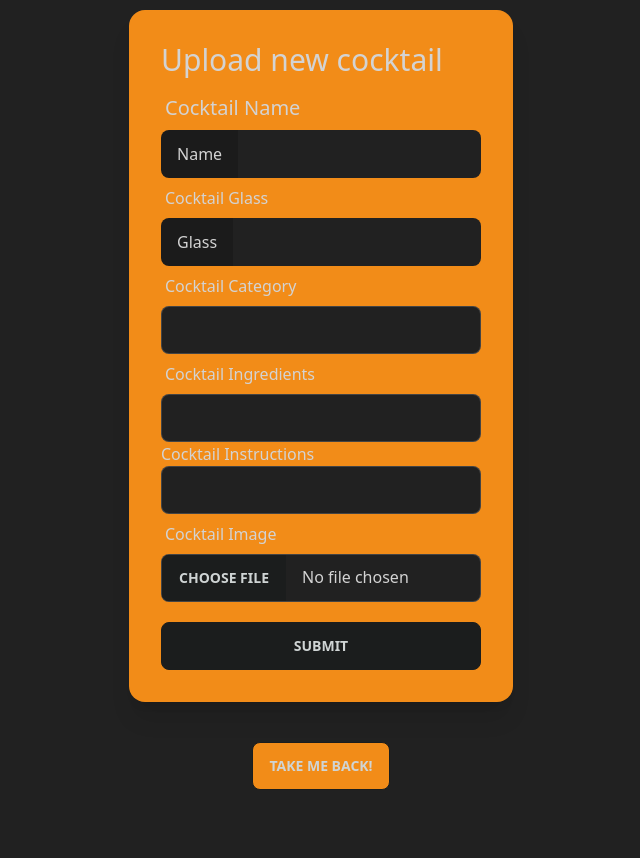
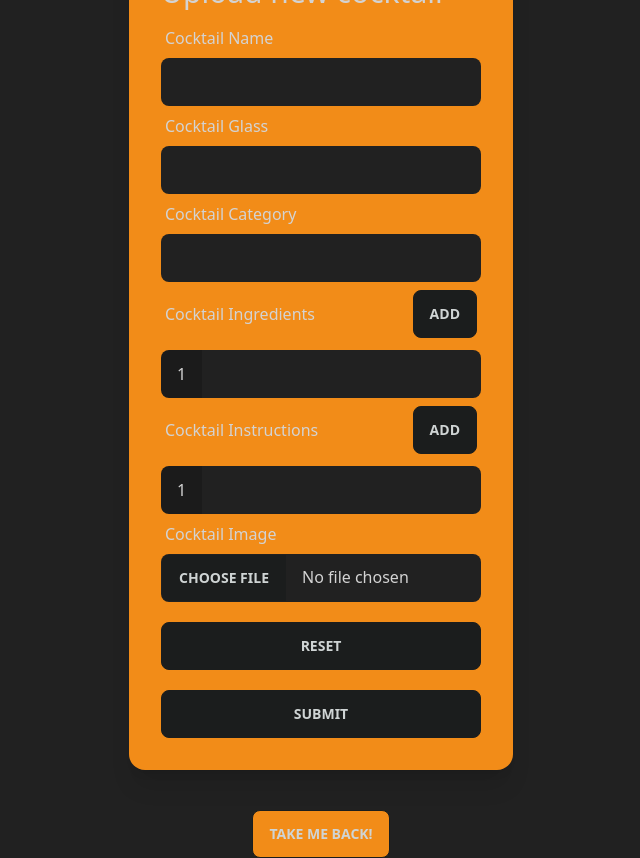
Before and after one commit to kalisowski/MERN-project, a React (Create React App) app in the folder cocktail-catalog/: page /add in a window 1280 px wide. Shown: the whole page, without its empty margins (319-959 px from the left). Before the commit the page ends 800 px from the top, so only its background shows below. Built offline with nearby package versions, Linux system fonts and the light colour scheme; no server answers; sample sign-in values are in the browser's storage.

Commit message:
implemended add and edit form for cocktails

```diff
--- a/cocktail-catalog/src/App.jsx
+++ b/cocktail-catalog/src/App.jsx
@@ -16,6 +16,7 @@ function App() {
           <Route path="*" element={<NotFound />} />
           <Route path="/admin" element={<AdminPage />} />
           <Route exact path="/cocktail/:id" element={<CocktailInfo />} />
+          <Route path="/edit/:id" element={<AddPage />} />
           <Route path="/add" element={<AddPage />} />
         </Routes>
       </Router>
--- a/cocktail-catalog/src/components/AddForm.jsx
+++ b/cocktail-catalog/src/components/AddForm.jsx
@@ -1,122 +1,166 @@
-import React, { useState } from 'react';
+import React from 'react';
 import { useFormik } from 'formik';
+import axios from 'axios';
+import { toast } from 'react-toastify';
 
 function AddForm() {
-  const [selectedFile, setSelectedFile] = useState('');
-  const [previewSource, setPreviewSource] = useState('');
-
   const formik = useFormik({
     initialValues: {
       name: '',
       glass: '',
       category: '',
       image: '',
-      ingredients: [],
-      instructions: [],
+      ingredients: [''],
+      instructions: [''],
     },
-    onSubmit: (values) => {
-      alert(JSON.stringify(values, null, 2));
+    onSubmit: async (values) => {
+      const url = process.env.REACT_APP_API_COCKTAILS;
+      const formData = new FormData();
+      for (let value in values) {
+        if (value === 'ingredients') {
+          values[value].forEach((ingredient) => {
+            formData.append(value, ingredient);
+          });
+        } else if (value === 'instructions') {
+          values[value].forEach((instruction) => {
+            formData.append(value, instruction);
+          });
+        } else formData.append(value, values[value]);
+      }
+      try {
+        const response = await axios.post(url, formData);
+        if (response.status === 201)
+          toast.success('Cocktail added successfully');
+        if (response.status === 200)
+          toast.error('Cocktail with that name already exists');
+      } catch (error) {
+        toast.error('Error adding cocktail', error);
+      }
     },
   });
 
-  const handleFileInputChange = (e) => {
-    const file = e.target.files[0];
-    previewFile(file);
+  const addIngredient = () => {
+    formik.setFieldValue('ingredients', [...formik.values.ingredients, '']);
   };
 
-  const previewFile = (file) => {
-    const reader = new FileReader();
-    reader.readAsDataURL(file);
-    reader.onloadend = () => {
-      setPreviewSource(reader.result);
-      setSelectedFile(file);
-    };
+  const addInstruction = () => {
+    formik.setFieldValue('instructions', [...formik.values.instructions, '']);
   };
 
-  const handleSubmit = (e) => {
-    e.preventDefault();
-    if (!previewSource) return;
-    const reader = new FileReader();
-    reader.readAsDataURL(selectedFile);
-    console.log(previewSource);
+  const handleIngredientChange = (index, e) => {
+    const values = [...formik.values.ingredients];
+    values[index] = e.target.value;
+    formik.setFieldValue('ingredients', values);
+  };
+
+  const handleInstructionChange = (index, e) => {
+    const values = [...formik.values.instructions];
+    values[index] = e.target.value;
+    formik.setFieldValue('instructions', values);
   };
 
   return (
     <div className="card w-96 bg-primary shadow-xl">
       <div className="card-body flex">
         <h1 className="text-3xl">Upload new cocktail</h1>
-        <form onSubmit={formik.handleSubmit} encType="mutlipart/form-data">
-          <div className="form-control">
-            <label className="label">
-              <span className="label-text text-xl">Cocktail Name</span>
-            </label>
-            <label className="input-group">
-              <span>Name</span>
+        <form onSubmit={formik.handleSubmit} encType="multipart/form-data">
+          <div className="form-name">
+            <label className="label">Cocktail Name</label>
             <input
               className="input w-full max-w-xs"
               type="text"
               name="name"
               onChange={formik.handleChange}
               value={formik.values.name}
+              required
             />
-            </label>
           </div>
-          <div className="form-control">
-            <label className="label">
-              <span>Cocktail Glass</span>
-            </label>
-            <label className="input-group">
-              <span>Glass</span>
+          <div>
+            <label className="label">Cocktail Glass</label>
             <input
               className="input w-full max-w-xs"
               type="text"
               name="glass"
               onChange={formik.handleChange}
               value={formik.values.glass}
+              required
             />
-            </label>
           </div>
           <div>
             <label className="label">Cocktail Category</label>
             <input
-              className="input input-bordered w-full max-w-xs"
+              className="input input w-full max-w-xs"
               type="text"
               name="category"
               onChange={formik.handleChange}
               value={formik.values.category}
+              required
             />
           </div>
           <div>
-            <label className="label">Cocktail Ingredients</label>
+            <label className="label">
+              Cocktail Ingredients
+              <span className="btn flex-none" onClick={addIngredient}>
+                add
+              </span>
+            </label>
+
+            {formik.values.ingredients.map((ingredient, index) => (
+              <label className="input-group mt-1" key={index}>
+                <span>{index + 1}</span>
                 <input
-              className="input input-bordered w-full max-w-xs"
+                  className="input input w-full"
                   type="text"
                   name="ingredients"
-              onChange={formik.handleChange}
-              value={formik.values.ingredients}
+                  onChange={(e) => handleIngredientChange(index, e)}
+                  value={ingredient}
+                  required
                 />
+              </label>
+            ))}
           </div>
           <div>
-            <label>Cocktail Instructions</label>
+            <label className="label">
+              Cocktail Instructions
+              <span className="btn" onClick={addInstruction}>
+                add
+              </span>
+            </label>
+            {formik.values.instructions.map((instruction, index) => (
+              <label className="input-group mt-1" key={index}>
+                <span>{index + 1}</span>
                 <input
-              className="input input-bordered w-full max-w-xs"
+                  className="input input w-full"
                   type="text"
                   name="instructions"
-              onChange={formik.handleChange}
-              value={formik.values.instructions}
+                  onChange={(e) => handleInstructionChange(index, e)}
+                  value={instruction}
+                  required
                 />
+              </label>
+            ))}
           </div>
           <div>
             <label className="label">Cocktail Image</label>
             <input
-              className="file-input file-input-bordered w-full max-w-xs"
+              className="file-input file-input w-full max-w-xs"
               type="file"
               name="image"
               onChange={(e) => {
                 formik.setFieldValue('image', e.currentTarget.files[0]);
               }}
               accept="image/*"
+              required
             />
+          </div>
+          <div className="mt-5">
+            <button
+              className="btn w-full max-w-xs"
+              type="reset"
+              onClick={formik.resetForm}
+            >
+              Reset
+            </button>
           </div>
           <div className="mt-5">
             <button className="btn w-full max-w-xs" type="submit">
--- /dev/null
+++ b/cocktail-catalog/src/components/EditForm.jsx
@@ -0,0 +1,194 @@
+import React, { useEffect, useState } from 'react';
+import { useFormik } from 'formik';
+import axios from 'axios';
+import { toast } from 'react-toastify';
+
+function EditForm(id) {
+  const [cocktail, setCocktail] = useState(null);
+  const [loading, setLoading] = useState(true);
+  const url = process.env.REACT_APP_API_COCKTAILS + 'cocktail/' + id.id;
+
+  useEffect(() => {
+    fetch(url)
+      .then((res) => res.json())
+      .then((data) => {
+        setCocktail(data);
+        setLoading(false);
+      });
+  }, [url]);
+
+  const formik = useFormik({
+    enableReinitialize: true,
+    initialValues: {
+      name: cocktail ? cocktail.name : '',
+      glass: cocktail ? cocktail.glass : '',
+      category: cocktail ? cocktail.category : '',
+      image: cocktail ? cocktail.image : '',
+      ingredients: cocktail ? cocktail.ingredients : [''],
+      instructions: cocktail ? cocktail.instructions : [''],
+    },
+    onSubmit: async (values) => {
+      const formData = new FormData();
+      for (let value in values) {
+        if (value === 'ingredients') {
+          values[value].forEach((ingredient) => {
+            formData.append(value, ingredient);
+          });
+        } else if (value === 'instructions') {
+          values[value].forEach((instruction) => {
+            formData.append(value, instruction);
+          });
+        } else formData.append(value, values[value]);
+      }
+      try {
+        const response = await axios.put(url, formData);
+        if (response.status === 200) {
+          if (response.data.msg) {
+            toast.error('Cocktail with given name already exists');
+            return;
+          }
+          toast.success('Cocktail modified successfully');
+        }
+      } catch (error) {
+        toast.error('Error adding cocktail', error);
+        console.log(error);
+      }
+    },
+  });
+
+  const addIngredient = () => {
+    formik.setFieldValue('ingredients', [...formik.values.ingredients, '']);
+  };
+
+  const addInstruction = () => {
+    formik.setFieldValue('instructions', [...formik.values.instructions, '']);
+  };
+
+  const handleIngredientChange = (index, e) => {
+    const values = [...formik.values.ingredients];
+    values[index] = e.target.value;
+    formik.setFieldValue('ingredients', values);
+  };
+
+  const handleInstructionChange = (index, e) => {
+    const values = [...formik.values.instructions];
+    values[index] = e.target.value;
+    formik.setFieldValue('instructions', values);
+  };
+
+  return (
+    <div className="card w-96 bg-primary shadow-xl">
+      <div className="card-body flex">
+        <h1 className="text-3xl">Edit cocktail</h1>
+        {!loading && (
+          <form onSubmit={formik.handleSubmit} encType="multipart/form-data">
+            <div className="form-name">
+              <label className="label">Cocktail Name</label>
+              <input
+                className="input w-full max-w-xs"
+                type="text"
+                name="name"
+                onChange={formik.handleChange}
+                value={formik.values.name}
+                required
+              />
+            </div>
+            <div>
+              <label className="label">Cocktail Glass</label>
+              <input
+                className="input w-full max-w-xs"
+                type="text"
+                name="glass"
+                onChange={formik.handleChange}
+                value={formik.values.glass}
+                required
+              />
+            </div>
+            <div>
+              <label className="label">Cocktail Category</label>
+              <input
+                className="input input w-full max-w-xs"
+                type="text"
+                name="category"
+                onChange={formik.handleChange}
+                value={formik.values.category}
+                required
+              />
+            </div>
+            <div>
+              <label className="label">
+                Cocktail Ingredients
+                <span className="btn flex-none" onClick={addIngredient}>
+                  add
+                </span>
+              </label>
+
+              {formik.values.ingredients.map((ingredient, index) => (
+                <label className="input-group mt-1" key={index}>
+                  <span>{index + 1}</span>
+                  <input
+                    className="input input w-full"
+                    type="text"
+                    name="ingredients"
+                    onChange={(e) => handleIngredientChange(index, e)}
+                    value={ingredient}
+                    required
+                  />
+                </label>
+              ))}
+            </div>
+            <div>
+              <label className="label">
+                Cocktail Instructions
+                <span className="btn" onClick={addInstruction}>
+                  add
+                </span>
+              </label>
+              {formik.values.instructions.map((instruction, index) => (
+                <label className="input-group mt-1" key={index}>
+                  <span>{index + 1}</span>
+                  <input
+                    className="input input w-full"
+                    type="text"
+                    name="instructions"
+                    onChange={(e) => handleInstructionChange(index, e)}
+                    value={instruction}
+                    required
+                  />
+                </label>
+              ))}
+            </div>
+            <div>
+              <label className="label">Cocktail Image</label>
+              <input
+                className="file-input file-input w-full max-w-xs"
+                type="file"
+                name="image"
+                onChange={(e) => {
+                  formik.setFieldValue('image', e.currentTarget.files[0]);
+                }}
+                accept="image/*"
+              />
+            </div>
+            <div className="mt-5">
+              <button
+                className="btn w-full max-w-xs"
+                type="reset"
+                onClick={formik.resetForm}
+              >
+                Reset
+              </button>
+            </div>
+            <div className="mt-5">
+              <button className="btn w-full max-w-xs" type="submit">
+                Submit
+              </button>
+            </div>
+          </form>
+        )}
+      </div>
+    </div>
+  );
+}
+
+export default EditForm;
```
Lines whose indentation alone changed are shown as unchanged.
